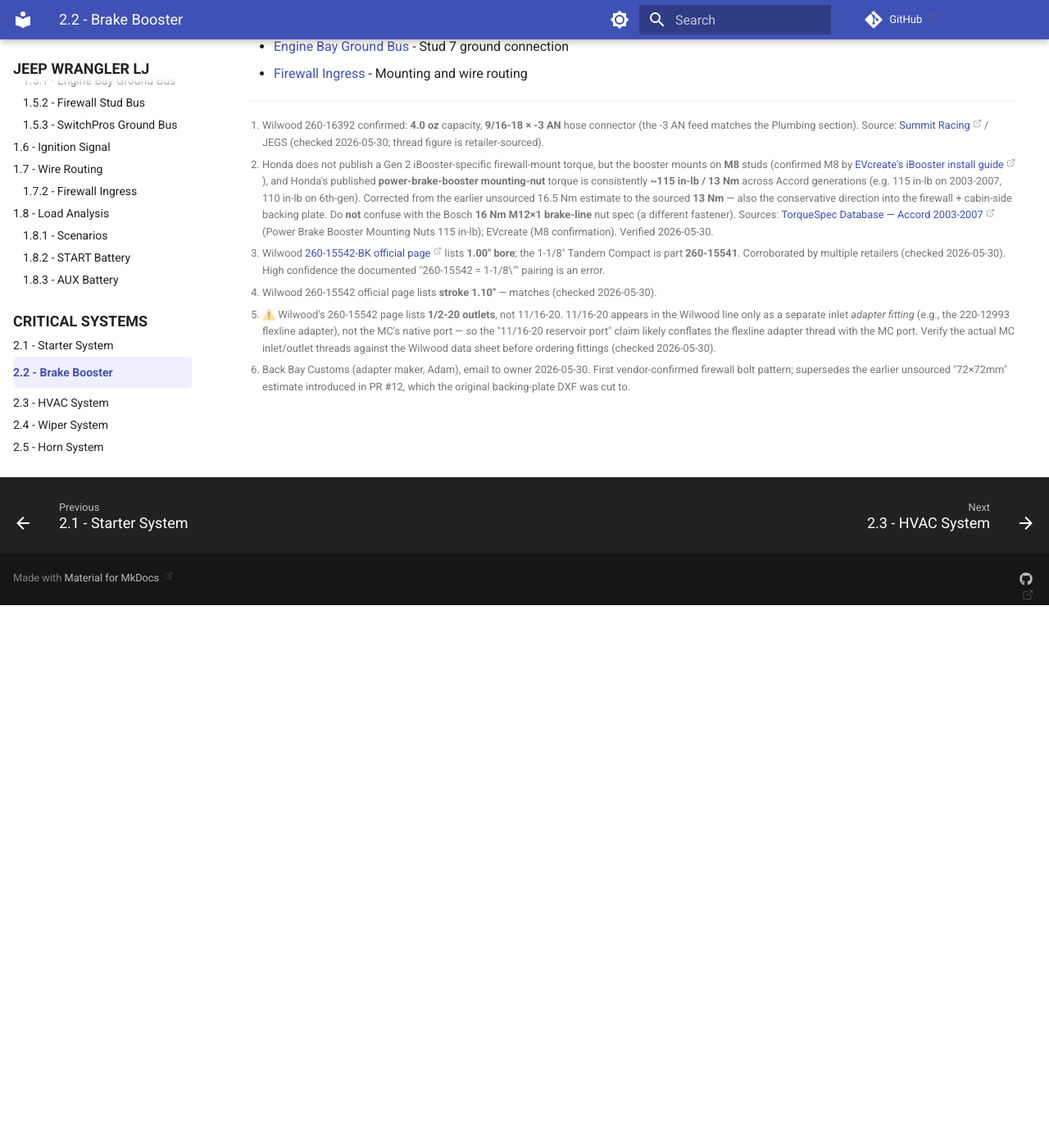
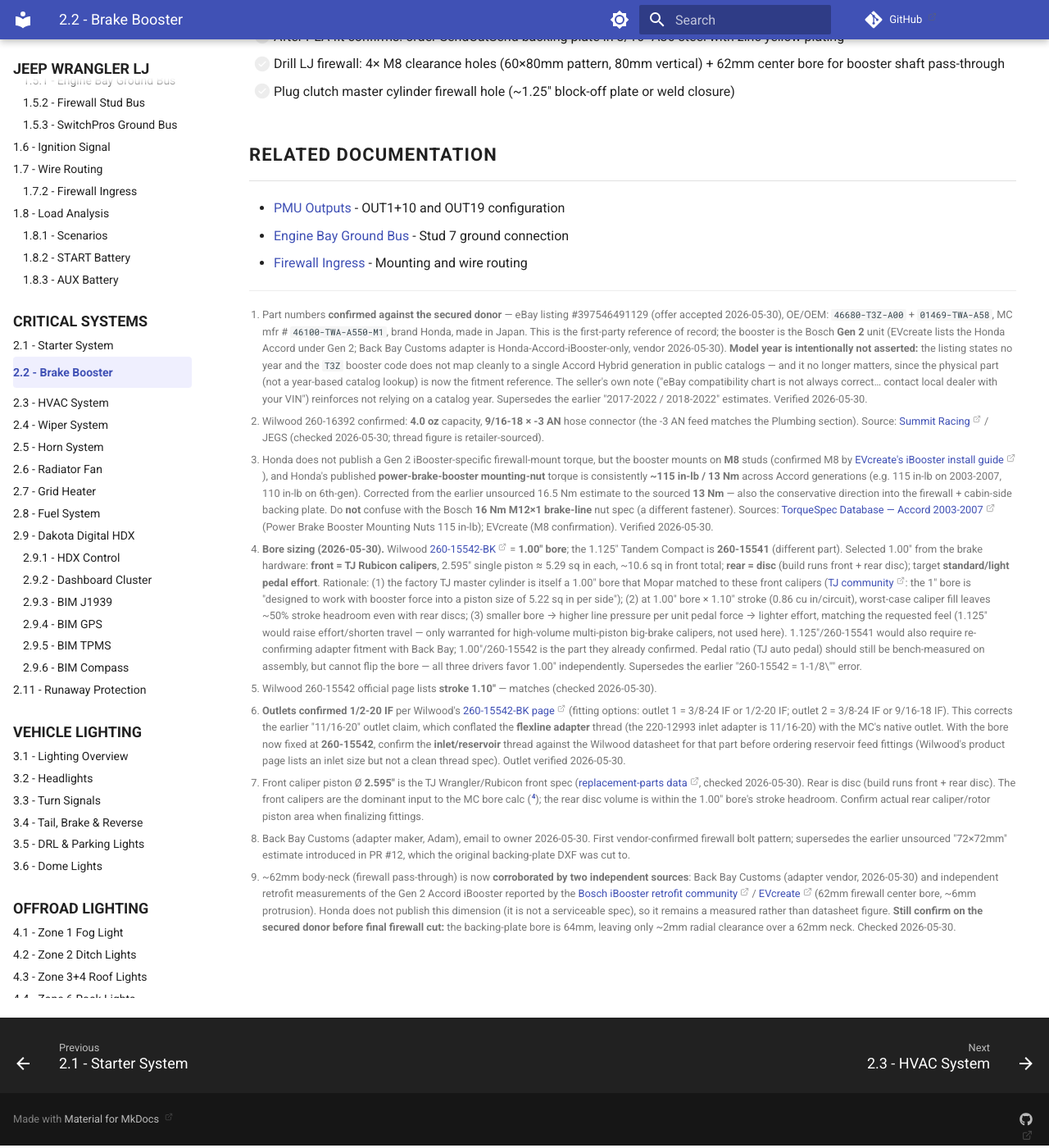
Before and after one commit to sob/drawings, an MkDocs documentation site: the page built from docs/jeep_lj/02-engine-systems/02-brake-booster.md, in a window 1280 px wide and 1400 px high, scrolled down 8068 px. Shown: the whole window at 82% size. Built offline with MkDocs 1.6.1 and Material for MkDocs 9.7.7, drawn with Linux system fonts in a browser that asks for light colours; comment, search, counter and statistics services are not loaded; before the commit the page ends 8809 px from its top, so only the background shows below that; some of the changed text lies outside the part shown.

Commit message:
docs(lj): resolve MC bore #16 (1.00"/260-15542) + audit #20/#22, advance #19/#21 (#27)

```diff
--- a/docs/jeep_lj/02-engine-systems/02-brake-booster.md
+++ b/docs/jeep_lj/02-engine-systems/02-brake-booster.md
@@ -17,11 +17,13 @@
 
 **iBooster:** Bosch iBooster Gen 2
 
-**iBooster Donor:** 2017-2022 Honda Accord Hybrid FHEV (2.0L)
+**iBooster Donor:** Honda Accord Hybrid — Bosch iBooster **Gen 2**[^donor-year]
 
-**Honda OEM Part Numbers:** 46680-T3Z-A00 (booster module), 01469-TWA-A58 (MC/reservoir kit)
+**Honda OEM Part Numbers:** `46680-T3Z-A00` (booster module), `01469-TWA-A58` (MC/reservoir kit); MC mfr # `46100-TWA-A550-M1`[^donor-year]
 
-**Master Cylinder:** Wilwood Tandem Compact — ⛔ bore TBD, recalc pending (260-15541 1.125" vs 260-15542 1.00")
+[^donor-year]: Part numbers **confirmed against the secured donor** — eBay listing #397546491129 (offer accepted 2026-05-30), OE/OEM: `46680-T3Z-A00` + `01469-TWA-A58`, MC mfr # `46100-TWA-A550-M1`, brand Honda, made in Japan. This is the first-party reference of record; the booster is the Bosch **Gen 2** unit (EVcreate lists the Honda Accord under Gen 2; Back Bay Customs adapter is Honda-Accord-iBooster-only, vendor 2026-05-30). **Model year is intentionally not asserted:** the listing states no year and the `T3Z` booster code does not map cleanly to a single Accord Hybrid generation in public catalogs — and it no longer matters, since the physical part (not a year-based catalog lookup) is now the fitment reference. The seller's own note ("eBay compatibility chart is not always correct… contact local dealer with your VIN") reinforces not relying on a catalog year. Supersedes the earlier "2017-2022 / 2018-2022" estimates. Verified 2026-05-30.
+
+**Master Cylinder:** Wilwood 260-15542 Tandem Compact — **1.00" bore** (sized to TJ Rubicon front calipers; see Master Cylinder section)
 
 **MC Adapter:** [Back Bay Customs Wilwood iBooster Adapter][backbay-adapter] — Honda Accord iBooster only (not Tesla); confirmed compatible with Wilwood 260-15542 (vendor, 2026-05-30)
 
@@ -59,20 +61,27 @@
 
 ### Master Cylinder
 
-!!! danger "⛔ ON HOLD — bore to be recalculated before MC selection"
-    Wilwood **260-15542 is a 1.00" bore** master cylinder, not the 1-1/8" stated throughout this doc.[^mc-bore] The 1-1/8" (1.125") Tandem Compact is a **different part — 260-15541**. Rather than assume which is right, the **MC bore is being recalculated** from the brake-system hydraulics before the part is selected. Until then, **do not order the master cylinder.**
+!!! success "✅ Bore resolved — 1.00\" (Wilwood 260-15542)"
+    Hold lifted (2026-05-30). With the brake hardware now known — **TJ Rubicon front calipers** (2.595" single piston) and **rear disc**, targeting a **standard/light pedal feel** — the hydraulics size to a **1.00" bore**, which is Wilwood **260-15542**.[^mc-bore] Three independent drivers agree: (1) the factory TJ master cylinder is a 1.00" bore that Mopar engineered specifically around these front calipers; (2) a smaller bore gives lighter pedal effort (a 1.125" bore would make it heavier — the wrong direction for the requested feel); (3) 1.00" = 260-15542, **the exact part Back Bay confirmed the adapter against** — no re-confirmation needed. The 1.125" (260-15541) only wins for high-volume multi-piston big-brake calipers, which this build does not use. **OK to order the 260-15542.**
 
-    Inputs the recalc needs: caliper piston count + bore (total piston area, front & rear), rotor effective radius, desired pedal effort and travel, pedal ratio, and the iBooster's assist output. Output: required MC bore → selects **260-15541 (1.125")** vs **260-15542 (1.00")**. Note: Adam confirmed adapter fitment against *260-15542*; if the calc lands on 260-15541, re-confirm fitment with him (both are "Tandem Compact," so the mount is almost certainly identical — bore differs internally).
-
-- **Bore:** ⛔ TBD — pending recalculation (1.00" / 260-15542 vs 1.125" / 260-15541)[^mc-bore]
+- **Bore:** **1.00" — Wilwood 260-15542** (factory-matched to TJ Rubicon front calipers)[^mc-bore]
 - **Stroke:** 1.100" (260-15542)[^mc-stroke]
-- **Outlets:** Tandem (independent front/rear circuits); outlet thread **1/2-20**[^mc-ports]
-- **Reservoir Ports:** 11/16-20 (2× - one per circuit, remote feed) — ⚠️ verify[^mc-ports]
+- **Outlets:** Tandem (independent front/rear circuits); outlet thread **1/2-20 IF** (confirmed)[^mc-ports]
+- **Reservoir/Inlet Ports:** 2× (one per circuit, remote feed) — thread TBD with final bore selection[^mc-ports]
 
 [^ibooster-torque]: Honda does not publish a Gen 2 iBooster-specific firewall-mount torque, but the booster mounts on **M8** studs (confirmed M8 by [EVcreate's iBooster install guide](https://www.evcreate.com/installing-the-ibooster/)), and Honda's published **power-brake-booster mounting-nut** torque is consistently **~115 in-lb / 13 Nm** across Accord generations (e.g. 115 in-lb on 2003-2007, 110 in-lb on 6th-gen). Corrected from the earlier unsourced 16.5 Nm estimate to the sourced **13 Nm** — also the conservative direction into the firewall + cabin-side backing plate. Do **not** confuse with the Bosch **16 Nm M12×1 brake-line** nut spec (a different fastener). Sources: [TorqueSpec Database — Accord 2003-2007](https://torque-spec-database.com/honda-accord-2003-2007/) (Power Brake Booster Mounting Nuts 115 in-lb); EVcreate (M8 confirmation). Verified 2026-05-30.
-[^mc-bore]: Wilwood [260-15542-BK official page](https://www.wilwood.com/MasterCylinders/MasterCylinderProd?itemno=260-15542-BK) lists **1.00" bore**; the 1-1/8" Tandem Compact is part **260-15541**. Corroborated by multiple retailers (checked 2026-05-30). High confidence the documented "260-15542 = 1-1/8\"" pairing is an error.
+[^mc-bore]: **Bore sizing (2026-05-30).** Wilwood [260-15542-BK](https://www.wilwood.com/MasterCylinders/MasterCylinderProd?itemno=260-15542-BK) = **1.00" bore**; the 1.125" Tandem Compact is **260-15541** (different part). Selected 1.00" from the brake hardware: **front = TJ Rubicon calipers**, 2.595" single piston ≈ 5.29 sq in each, ~10.6 sq in front total; **rear = disc** (build runs front + rear disc); target **standard/light pedal effort**. Rationale: (1) the factory TJ master cylinder is itself a 1.00" bore that Mopar matched to these front calipers ([TJ community](https://www.jeepforum.com/threads/tj-brake-master-cylinder-upgrade.340389/): the 1" bore is "designed to work with booster force into a piston size of 5.22 sq in per side"); (2) at 1.00" bore × 1.10" stroke (0.86 cu in/circuit), worst-case caliper fill leaves ~50% stroke headroom even with rear discs; (3) smaller bore → higher line pressure per unit pedal force → lighter effort, matching the requested feel (1.125" would raise effort/shorten travel — only warranted for high-volume multi-piston big-brake calipers, not used here). 1.125"/260-15541 would also require re-confirming adapter fitment with Back Bay; 1.00"/260-15542 is the part they already confirmed. Pedal ratio (TJ auto pedal) should still be bench-measured on assembly, but cannot flip the bore — all three drivers favor 1.00" independently. Supersedes the earlier "260-15542 = 1-1/8\"" error.
 [^mc-stroke]: Wilwood 260-15542 official page lists **stroke 1.10"** — matches (checked 2026-05-30).
-[^mc-ports]: ⚠️ Wilwood's 260-15542 page lists **1/2-20 outlets**, not 11/16-20. 11/16-20 appears in the Wilwood line only as a separate inlet *adapter fitting* (e.g., the 220-12993 flexline adapter), not the MC's native port — so the "11/16-20 reservoir port" claim likely conflates the flexline adapter thread with the MC port. Verify the actual MC inlet/outlet threads against the Wilwood data sheet before ordering fittings (checked 2026-05-30).
+[^mc-ports]: **Outlets confirmed 1/2-20 IF** per Wilwood's [260-15542-BK page](https://www.wilwood.com/MasterCylinders/MasterCylinderProd?itemno=260-15542-BK) (fitting options: outlet 1 = 3/8-24 IF or 1/2-20 IF; outlet 2 = 3/8-24 IF or 9/16-18 IF). This corrects the earlier "11/16-20" outlet claim, which conflated the **flexline adapter** thread (the 220-12993 inlet adapter is 11/16-20) with the MC's native outlet. With the bore now fixed at **260-15542**, confirm the **inlet/reservoir** thread against the Wilwood datasheet for that part before ordering reservoir feed fittings (Wilwood's product page lists an inlet size but not a clean thread spec). Outlet verified 2026-05-30.
+
+### Brake Hardware (downstream — MC bore design inputs)
+
+- **Front calipers:** Jeep TJ Rubicon — single-piston floating, **2.595" piston** (~5.29 sq in each; ~10.6 sq in front total)[^brake-hw]
+- **Rear:** disc (front + rear disc)[^brake-hw]
+- **Pedal:** 03-06 TJ/LJ auto pedal (ratio bench-measured on assembly)
+- These set the MC bore selection — see the Master Cylinder section and [^mc-bore].
+
+[^brake-hw]: Front caliper piston Ø **2.595"** is the TJ Wrangler/Rubicon front spec ([replacement-parts data](https://www.wranglerforum.com/threads/brake-piston-dimensions.761722/), checked 2026-05-30). Rear is disc (build runs front + rear disc). The front calipers are the dominant input to the MC bore calc ([^mc-bore]); the rear disc volume is within the 1.00" bore's stroke headroom. Confirm actual rear caliper/rotor piston area when finalizing fittings.
 
 ### Plumbing
 
@@ -83,14 +92,14 @@
 
 | Item | Part # | Source | Status | Notes |
 | :--- | :----- | :----- | :----- | :---- |
-| iBooster + MC pull | Honda 46680-T3Z-A00 (+ 01469-TWA-A58) | eBay / LKQ / Car-Part.com | Offer pending ($195 on $254 listing) | 2017-2022 Honda Accord Hybrid FHEV donor |
+| iBooster + MC pull | Honda 46680-T3Z-A00 (+ 01469-TWA-A58) | eBay (listing #397546491129) | ✅ Purchased ($195, offer accepted 2026-05-30) | Honda Accord Hybrid Gen 2 donor; part #s confirmed on listing |
 | Auto brake pedal assembly | 03-06 TJ/LJ auto pedal | eBay / junkyard | **Ordered** | Wider pedal pad than manual; stop-lamp switch + connector included on donor |
-| MC adapter | Back Bay Customs | [backbaycustoms.com][backbay] | ✅ Confirmed vs 260-15542 (vendor, 2026-05-30); re-confirm if bore recalc selects 260-15541 | Steel plate + pushrod spacer + nyloc nuts; Honda iBooster only |
-| Master cylinder | Wilwood 260-15541 (1.125") **or** 260-15542 (1.00") | Summit / Jegs | ⛔ On hold — bore recalc pending (see warning above) | Tandem Compact, black E-coat; bore TBD |
+| MC adapter | Back Bay Customs | [backbaycustoms.com][backbay] | ✅ Confirmed vs 260-15542 (vendor, 2026-05-30) — matches selected bore; ready to order | Steel plate + pushrod spacer + nyloc nuts; Honda iBooster only |
+| Master cylinder | Wilwood 260-15542 (1.00") | Summit / Jegs | ✅ Bore resolved — ready to order | Tandem Compact, 1.00" bore, black E-coat |
 | Reservoir (×2) | Wilwood 260-16392 | Summit / Jegs | Ready to order (vendor-confirmed OK) | 4 oz anodized, includes -3 AN fitting |
 | Dual reservoir bracket | Wilwood 250-16393 | Summit / Jegs | Ready to order | Anodized billet, mounting screws incl. |
 | Flexline (×2) | Wilwood 220-12993 | Summit / Jegs | Ready to order | 8" -3 AN, includes 11/16-20 adapter |
-| Firewall mount (engine side) | iBooster integral 4-stud flange | Included w/ iBooster | Ships with donor | Bolts directly to firewall — 60×80mm M8 pattern (80mm vertical), 62mm body neck through firewall |
+| Firewall mount (engine side) | iBooster integral 4-stud flange | Included w/ iBooster | Ships with donor | Bolts directly to firewall — 60×80mm M8 pattern (80mm vertical), ~62mm body neck through firewall[^body-neck] |
 | Firewall reinforcement (cabin side) | SendCutSend custom — see [DXF][backing-plate-dxf] | ~$15-30 | ⚠️ DXF needs redesign for 60×80mm pattern (currently drawn 72×72mm — see Outstanding Items) | 3/16" A36 steel, 152×152mm, 12mm corner radius, 9mm M8 holes, 64mm center bore. Zinc yellow plating |
 | Wiring harness | TBD | Tulay's or EVcreate | Decision pending donor arrival | Choice depends on donor pigtail condition |
 
@@ -201,12 +210,12 @@
 **Waiting on external action:**
 
 - [x] ~~Confirm Back Bay Customs MC adapter compatibility with Wilwood 260-15542~~ — ✅ confirmed by vendor (Adam, 2026-05-30): adapter fits the 260-15542, is Honda-iBooster-only (not Tesla), and the remote reservoirs are fine. Blocker cleared.
-- [ ] Close iBooster eBay offer ($195 sent on $254 listing)
+- [x] ~~Close iBooster eBay offer ($195 sent on $254 listing)~~ — ✅ offer accepted 2026-05-30 (listing #397546491129); part #s 46680-T3Z-A00 + 01469-TWA-A58 confirmed on listing
 
-**MC bore — recalc before ordering (🔴 blocker):**
+**MC bore — resolved:**
 
-- [ ] 🔴 Recalculate the required MC bore from the brake-system hydraulics (caliper piston area front/rear, rotor effective radius, pedal ratio, desired pedal effort/travel, iBooster assist) → selects **260-15541 (1.125")** vs **260-15542 (1.00")**. Hold the MC order until resolved.
-- [ ] If recalc selects 260-15541, re-confirm adapter fitment with Back Bay Customs (both are Tandem Compact; mount almost certainly identical)
+- [x] ~~Recalculate the required MC bore from the brake-system hydraulics~~ — ✅ **1.00" → Wilwood 260-15542** (2026-05-30). Sized to TJ Rubicon front calipers + rear disc + standard/light pedal feel; factory-matched and agrees with the already-confirmed adapter fitment. See Master Cylinder section.
+- [ ] Bench-measure TJ auto-pedal ratio on assembly to confirm pedal effort/travel feel (cannot change the bore; tuning check only)
 
 **Backing plate redesign (vendor revised the firewall pattern):**
 
@@ -218,8 +227,10 @@
 - [x] ~~Source 03-06 TJ/LJ automatic brake pedal assembly~~ — ordered; verify donor checks (switch + clip, pushrod hole bushing, pedal arm condition) on arrival
 - [ ] 3D-print PLA prototype of the **revised** backing plate ([DXF][backing-plate-dxf]) for trial fit; verify the 60×80mm hole spacing against donor studs and clearance for cabin-side hardware
 
-**Pending donor arrival:**
+**Pending donor arrival** (purchased 2026-05-30, listing #397546491129):
 
+- [ ] Confirm casting part #s on the actual unit match the listing (46680-T3Z-A00 booster / 01469-TWA-A58 MC kit)
+- [ ] Measure body-neck Ø against the 64mm backing-plate bore
 - [ ] Bench test donor iBooster before any fab work (12V to ignition signal → motor cycles + pedal rod assists)
 - [ ] Verify 4 mounting studs intact and body neck undamaged
 - [ ] Photograph back face — finalize backing plate alignment + harness pigtail condition
@@ -233,9 +244,10 @@
 
 **Ordering:**
 
-- [ ] ⛔ Order master cylinder — **HELD pending bore recalc** (260-15541 1.125" vs 260-15542 1.00")
-- [ ] Order bore-independent plumbing: 2× 260-16392 reservoirs + 250-16393 dual bracket + 2× 220-12993 flexlines (OK to order — vendor-confirmed, not affected by bore)
-- [ ] Order Back Bay Customs Wilwood MC adapter (confirmed vs 260-15542; re-confirm first if recalc selects 260-15541)
+- [ ] ✅ Order master cylinder — **Wilwood 260-15542 (1.00" bore)** — bore resolved, ready to order
+- [ ] Order plumbing: 2× 260-16392 reservoirs + 250-16393 dual bracket + 2× 220-12993 flexlines (vendor-confirmed)
+- [ ] Order Back Bay Customs Wilwood MC adapter (confirmed vs 260-15542 — matches selected bore)
+- [ ] Confirm 260-15542 inlet/reservoir port thread on Wilwood datasheet before ordering reservoir feed fittings
 
 **Fab + install:**
 
@@ -259,6 +271,8 @@
 [evcreate-donors]: https://www.evcreate.com/ibooster-donor-vehicles/
 [^bbc-firewall]: Back Bay Customs (adapter maker, Adam), email to owner 2026-05-30. First vendor-confirmed firewall bolt pattern; supersedes the earlier unsourced "72×72mm" estimate introduced in PR #12, which the original backing-plate DXF was cut to.
 
+[^body-neck]: ~62mm body-neck (firewall pass-through) is now **corroborated by two independent sources**: Back Bay Customs (adapter vendor, 2026-05-30) and independent retrofit measurements of the Gen 2 Accord iBooster reported by the [Bosch iBooster retrofit community](https://nastyz28.com/threads/ibooster-retrofit.343058/) / [EVcreate](https://www.evcreate.com/installing-the-ibooster/) (62mm firewall center bore, ~6mm protrusion). Honda does not publish this dimension (it is not a serviceable spec), so it remains a measured rather than datasheet figure. **Still confirm on the secured donor before final firewall cut:** the backing-plate bore is 64mm, leaving only ~2mm radial clearance over a 62mm neck. Checked 2026-05-30.
+
 [pmu-outputs]: ../01-power-systems/04-pmu/03-pmu-outputs.md
 [ground-bus]: ../01-power-systems/05-grounding/01-engine-bay-ground-bus.md
 [firewall-ingress]: ../01-power-systems/07-wire-routing/02-firewall-ingress.md
```
Also changed, not shown: docs/jeep_lj/01-power-systems/05-grounding/01-engine-bay-ground-bus.md (+2 -2 lines), docs/jeep_lj/09-installation/00-tbd-tracker.md (+10 -9 lines), docs/jeep_lj/09-installation/02-engine-systems-checklist.md (+3 -3 lines), docs/jeep_lj/09-installation/03-purchase-tracker.md (+2 -2 lines).
